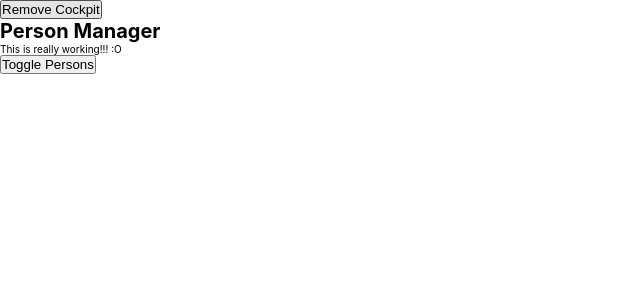
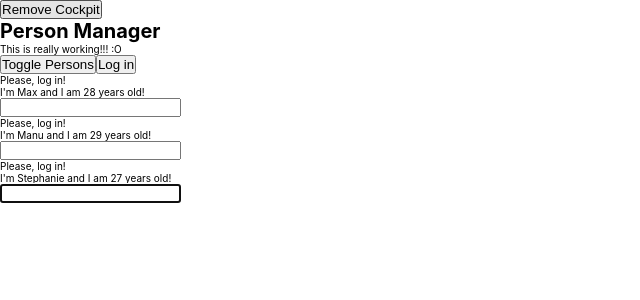
Before and after one commit to Lypzis/React, a React app in the folder react-complete-guide/: page / in a window 1280 px wide. Shown: the top 300 px of the page, without its empty margins (0-640 px from the left). Built offline with nearby package versions, Linux system fonts and the light colour scheme.

Commit message:
Adding auth-context.js and other minor updates

```diff
--- a/react-complete-guide/package.json
+++ b/react-complete-guide/package.json
@@ -132,6 +132,7 @@
     ]
   },
   "devDependencies": {
-    "gh-pages": "^2.0.1"
+    "gh-pages": "^2.0.1",
+    "prop-types": "^15.7.2"
   }
 }
--- a/react-complete-guide/src/components/Cockpit/Cockpit.js
+++ b/react-complete-guide/src/components/Cockpit/Cockpit.js
@@ -1,18 +1,26 @@
-import React, { useEffect } from 'react';
+import React, { useEffect, useRef } from 'react';
 
 import cockpitClasses from './Cockpit.css';
 
 // the "main" component, first to show
 const Cockpit = props => {
     //console.log('[Cockpit.js] rendering...');
+    const toggleBtnRef = useRef(null); // for referecing functional components
+    //let toggleBtnRef;
 
-    useEffect( () => {
+    // IMPORTANT: runs after every render cycle!
+    useEffect(() => {
         //console.log('[Cockpit.js] useEffect');
 
+        // will automatically click(toggle) the button, after it has been created
+        //toggleBtnRef.click();
+        toggleBtnRef.current.click();
+
         // Http request simulation...
+        /*
         setTimeout(() => { // const timer =
             alert('Saved data to cloud!');
-        }, 1000);
+        }, 1000); */
 
         return () => {
             //clearTimeout(timer);
@@ -20,7 +28,7 @@
         }
     }, []); //[props.persons] will be called only on a change in persons list(in this case, otherwise, anything in the array),
 
-    useEffect( () => {
+    useEffect(() => {
         //console.log('[Cockpit.js] 2nd useEffect');
         return () => null;//console.log('[Cockpit.js] cleanup work in 2nd useEffect');
     }); // withoud 2nd argument, it has no control of when it should run,so it will update for every lifecycle.
@@ -42,14 +50,20 @@
     if (props.show)
         btnClass = cockpitClasses.red;
 
+    // toggleBtn => toggleBtnRef = toggleBtn
     return (
         <div className={cockpitClasses.Cockpit}>
             <h1>{props.title}</h1>
             <p className={classes.join(' ')}>This is really working!!! :O</p>
             <button
+                ref={toggleBtnRef}
                 className={btnClass}
-                onClick={props.toggle}
-            >Toggle Persons</button>
+                onClick={props.toggle}>
+                Toggle Persons
+            </button>
+            <button onClick={props.login}>
+                Log in
+            </button>
         </div>
     )
 };
--- a/react-complete-guide/src/components/Persons/Person/Person.js
+++ b/react-complete-guide/src/components/Persons/Person/Person.js
@@ -1,11 +1,25 @@
 import React, { Component } from 'react'; // Fragment to replace Aux, the high order component
 //import Radium from 'radium';
+import PropTypes from 'prop-types';
+
 import personClasses from './Person.css';
 import Aux from '../../../hoc/Aux';
 import withClass from '../../../hoc/withClass';
+import AuthContext from '../../../context/auth-context';
 
 class Person extends Component {
+    constructor(props) {
+        super(props);
 
+        // no need to use an function in 'ref' if this is in place
+        this.inputElementRef = React.createRef();
+    }
+
+
+    componentDidMount() {
+        // this.inputElementRef.focus();
+        this.inputElementRef.current.focus(); // will focus the input from the last mounted Person component
+    }
 
     /* Only for testing the error boundary
         const rnd = Math.random();
@@ -16,14 +30,35 @@
     */
     render() {
         //console.log('[Person.js] rendering...');
+        // 'ref' is another special React property just like 'key'
+        // also can be set as an anonymous function: ref={inputEl => this.inputElementRef = inputEl}
         return ( // className={personClasses.Person}
-            <Aux>
-                <p onClick={this.props.clicked} className={personClasses.paragraph}>I'm {this.props.name} and I am {this.props.age} years old!</p>
-                <input type="text" onChange={this.props.changed} />
-            </Aux>
+            // here, we consume the value of the values passed from the provider.
+            // will have to pass 'context =>'
+            // Now the value passes "directly" from 'App.js' to 'Person.js' :D
+            <AuthContext.Consumer>
+                {context => <Aux>
+                    {
+                        context.authenticated ? <p className={personClasses.paragraph}>Authenticated!</p> :
+                            <p className={personClasses.paragraph}>Please, log in!</p>
+                    }
+                    <p onClick={this.props.clicked} className={personClasses.paragraph}>
+                        I'm {this.props.name} and I am {this.props.age} years old!</p>
+                    <input ref={this.inputElementRef} type="text" onChange={this.props.changed} />
+                </Aux>
+                }
+            </AuthContext.Consumer>
         );
     }
 
 }
 
+// ensures that the correct type will be used, usefull for working in a team, where your code might be used incorrectly
+Person.propTypes = {
+    clicked: PropTypes.func,
+    name: PropTypes.string,
+    age: PropTypes.number,
+    changed: PropTypes.func
+};
+
 export default withClass(Person, personClasses.Person); //Radium(person)
--- a/react-complete-guide/src/components/Persons/Persons.js
+++ b/react-complete-guide/src/components/Persons/Persons.js
@@ -53,7 +53,8 @@
                     age={person.age}
 
                     clicked={this.props.clicked.bind(this, index)}
-                    changed={event => this.props.changed(event, person.id)} />
+                    changed={event => this.props.changed(event, person.id)}
+                />
             );
             //<ErrorBoundary></ErrorBoundary> would wrap Person component
         });
--- a/react-complete-guide/src/containers/App.js
+++ b/react-complete-guide/src/containers/App.js
@@ -6,6 +6,7 @@
 //import ErrorBoundary from '../ErrorBoundary/ErrorBoundary';
 import withClass from '../hoc/withClass';
 import Aux from '../hoc/Aux';
+import AuthContext from '../context/auth-context';
 
 class App extends Component {
 
@@ -42,7 +43,8 @@
     otherState: 'some other value hey',
     showPersons: false,
     showCockpit: true,
-    changeCounter: 0
+    changeCounter: 0,
+    authenticated: false
   }
 
   static getDerivedStateFromProps(props, state) {
@@ -98,7 +100,7 @@
       }
       // update state with the new information
     });
-    console.log(this.state.changeCounter);
+    // console.log(this.state.changeCounter);
   }
 
   // if showing, set to false, else to true, denying itself
@@ -111,6 +113,12 @@
     const doesShow = this.state.showCockpit;
     this.setState({ showCockpit: !doesShow });
   }
+
+  loginHandler = () => {
+    this.setState((prevState, props) => {
+      return { authenticated: !prevState.authenticated }
+    });
+  };
 
   // Render elements to the dom
   render() {
@@ -126,6 +134,7 @@
           personsLenght={this.state.person.length}
           show={this.state.showPersons}
           toggle={this.togglePersonsHandler}
+          login={this.loginHandler}
         />
       </div>
     );
@@ -138,6 +147,7 @@
             person={this.state.person}
             clicked={this.deletePersonHandler}
             changed={this.nameChangedHandler}
+            isAuthenticated={this.state.authenticated}
           />
         </div>
       );
@@ -153,11 +163,17 @@
       //<StyleRoot>  // appClasses is now like an object  // button --> style={style}
       <Aux>
         <button onClick={this.toggleCockpitHandler}>Remove Cockpit</button>
-        {cockpit}
-        {
-          // cannot use if statements inside here, so this is how its done
-          persons
-        }
+        <AuthContext.Provider value={{ // auth-context needs to wrapp all components that are going to need its values, Provider
+          authenticated: this.state.authenticated,
+          login: this.loginHandler
+        }}>
+          {cockpit}
+          {
+            // cannot use if statements inside here, so this is how its done
+            persons
+          }
+        </AuthContext.Provider>
+
       </Aux>
       //</StyleRoot>
     );
--- /dev/null
+++ b/react-complete-guide/src/context/auth-context.js
@@ -0,0 +1,11 @@
+import React from 'react';
+
+// makes it possible to jump steps when passing down properties, like 'a' to 'd'
+// avoiding unecessary redundancy and increasing usability of components
+const authContext = React.createContext({
+    authenticated: false,
+    login: () => {}
+}); // object in this case, can also be an array, string, number, etc.
+    // This is just a default filler for the 'real' values that we want to pass
+
+export default authContext;
```
